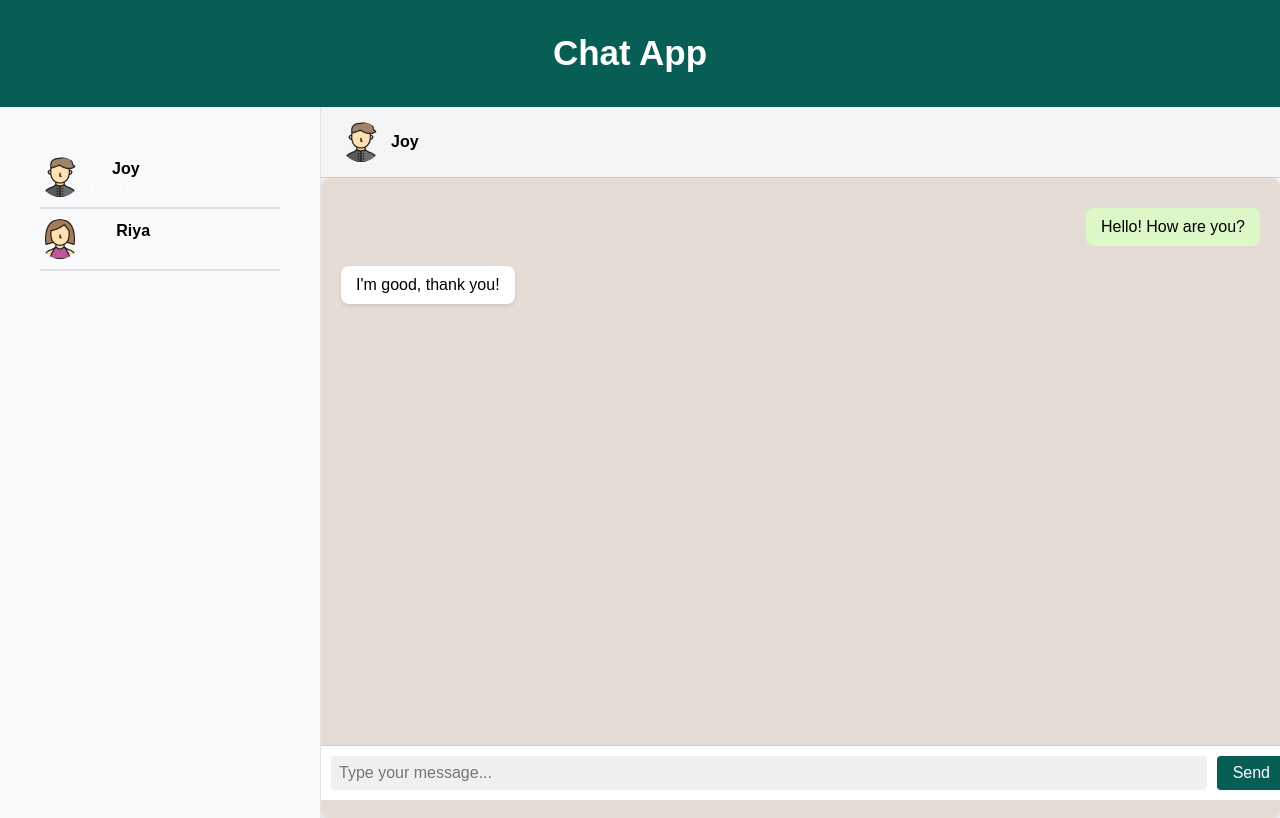
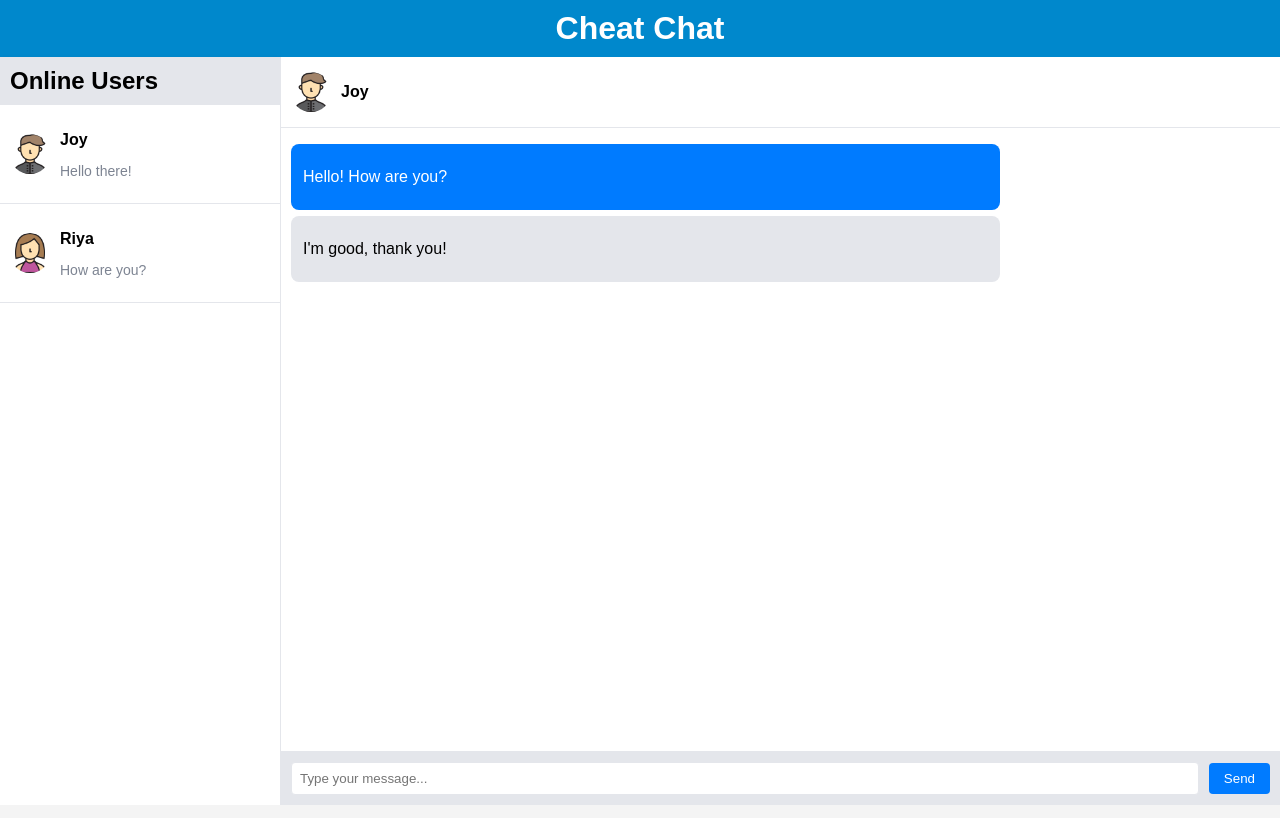
Before and after one commit to MockJoke/Basic-ChatApp, a website: page index.html in a window 1280 px wide. Shown: the top 818 px of the page. Drawn offline with nearby package versions, Linux system fonts and the light colour scheme; no server answers.

Commit message:
Updated app styling

```diff
--- a/index.html
+++ b/index.html
@@ -9,20 +9,25 @@
 
   <body>
     <header class="chat-header">
-      <h1>Chat App</h1>
+      <h1>Cheat Chat</h1>
     </header>
 
-    <div class="container">
+    <div class="app-container">
       <aside class="sidebar">
-        <div class="contact-list">
+        <header class="sidebar-header">
+          <h2>
+            Online Users
+          </h2>
+        </header>
+        <ul class="contact-list">
           <!-- Chat preview items will be added here dynamically -->
-        </div>
+        </ul>
       </aside>
-      <div class="chat-container">
-        <div class="currentcontact-info">
+      <section class="chat-container">
+        <header class="currentcontact-info">
           <img src="./images/user1-avatar.png" alt="User Avatar" class="currentcontact-avatar">
           <p class="currentcontact-name">Joy</p>
-        </div>
+        </header>
         <div class="message-container">
           <div class="message sender">
             <p>Hello! How are you?</p>
@@ -36,7 +41,7 @@
           <input type="text" id="input" placeholder="Type your message..." />
           <button id="send-button">Send</button>
         </div>
-      </div>
+      </section>
     </div>
 
     <script src="/socket.io/socket.io.js"></script>
--- a/styles.css
+++ b/styles.css
@@ -1,57 +1,55 @@
 /* Reset default margin and padding */
-body, ul {
+body, h1, h2, ul {
   margin: 0;
   padding: 0;
 }
 
-  /* Basic styling */
-  body {
+/* Set background color and font for the whole app */
+html, body {
   font-family: Arial, sans-serif;
-    background-color: #f5f5f5;
-    display: flex;
-    flex-direction: column;
-    align-items: flex-end; /* Align the chat interface to the right */
-    min-height: 100vh;
-    margin: 0;
+  background-color: #f4f4f4;
 }
 
+/* Header styles */
 .chat-header {
-    background-color: #075e54;
-    color: #fff;
-    padding: 10px 10px;
-    font-size: 17.5px;
+  background-color: #0088cc;
+  color: white;
+  padding: 10px;
   text-align: center;
-    width: 100%;
 }
 
-  .container {
+/* App container */
+.app-container {
   display: flex;
-    align-items: stretch;
-    height: 100vh;
-    width: 100vw;
-    overflow: hidden;
+  height: 93.5vh;
 }
 
+/* Sidebar styles */
 .sidebar {
-    flex: none;
   min-width: 280px;
   max-width: 350px;
-    background-color: #f8f9fa; /* Adjust color to match WhatsApp's sidebar */
-    padding: 20px;
-    border-right: 1px solid #e1e2e3; /* Add a border to separate sidebar and chat */
+  background-color: #fff;
+  box-shadow: 0px 2px 5px rgba(0, 0, 0, 0.1);
+  flex: 0 0 auto;
+  overflow-y: auto;
+}
+
+.sidebar-header {
+  background-color: #e4e6eb;
+  padding: 10px;
 }
 
 .contact-list {
-    padding: 20px;
-    overflow-y: auto;
+  list-style: none;
+  padding: 0;
 }
 
 .contact-item {
   display: flex;
   align-items: center;
-    padding: 10px 0;
+  padding: 10px;
+  border-bottom: 1px solid #e4e6eb;
   cursor: pointer;
-    border-bottom: 2.5px solid #e1e2e3;
 }
 
 .avatar {
@@ -62,39 +60,35 @@ body, ul {
 }
 
 .contact-info {
-    display: flex;
-    flex-direction: column;
-    align-items: center;
+  flex: 1;
 }
 
 .contact-name {
-    margin: 0;
   font-weight: bold;
+  font-size: 16px;
+  margin-bottom: 4px;
 }
 
 .last-message {
-    margin: 0;
+  color: #7d8492;
   font-size: 14px;
-    color: rgba(255, 255, 255, 0.7);
 }
 
+/* Chat container styles */
 .chat-container {
+  flex: 1;
   display: flex;
   flex-direction: column;
-    flex: 1; /* Make the chat container take the available space */
-    background-color: #f5f5f5;
-    position: relative;
-    overflow: auto;
+  background-color: #fff;
+  border-left: 1px solid #e4e6eb;
+  overflow-y: auto;
 }
 
 .currentcontact-info {
   display: flex;
   align-items: center;
-    padding: 10px 20px; /* Add padding for spacing */
-    background-color: #f5f5f5;
-    border-bottom: 1px solid #ccc;
-    position: sticky;
-    top: 0;
+  padding: 10px;
+  border-bottom: 1px solid #e4e6eb;
 }
 
 .currentcontact-avatar {
@@ -109,76 +103,56 @@ body, ul {
   font-size: 16px;
 }
 
-
 .message-container {
   flex: 1;
-    display: flex;
-    flex-direction: column;
-    align-items: flex-start;
-    overflow: auto;
-    padding: 20px;
-    width: 100%;
-    max-width: 100%; /* Adjust the maximum width to cover 65% of the screen */
-    height: 80%;
-    max-height: 80%;
-    box-sizing: border-box;
-    background-color: #e5ddd5;
-    border-radius: 8px;
-    box-shadow: 0px 4px 6px rgba(0, 0, 0, 0.1);
+  padding: 10px;
+  overflow-y: auto;
 }
 
 .message {
-    margin: 10px 0;
-    padding: 10px 15px;
+  max-width: 70%;
+  word-wrap: break-word;
   border-radius: 8px;
-    max-width: 80%;
+  padding: 8px 12px;
+  margin: 6px 0;
 }
 
-  .message.sender {
-    background-color: #dcf8c6;
+.sender {
+  background-color: #007bff;
+  color: white;
   align-self: flex-end;
 }
 
-  .message.receiver {
-    background-color: #fff;
+.receiver {
+  background-color: #e4e6eb;
   align-self: flex-start;
-    box-shadow: 0px 2px 4px rgba(0, 0, 0, 0.1);
 }
 
-  .message p {
-    margin: 0;
-  }
-
+/* Message input styles */
 .message-input {
   display: flex;
   align-items: center;
   justify-content: space-between;
-    background-color: #fff;
+  background-color: #e4e6eb;
   padding: 10px;
-    border-top: 1px solid #ccc;
-    width: calc(100% - 305px);
-    position: fixed; /* Add this line */
-    bottom: 0; /* Add this line */
+  border-top: 1px solid #e4e6eb;
   box-sizing: border-box;
+  width: 100%;
 }
 
 #input {
   flex: 1;
   padding: 8px;
-    border: none;
+  border: 1px solid #e4e6eb;
   border-radius: 4px;
-    font-size: 16px;
   margin-right: 10px;
-    background-color: #f0f0f0;
-    width: 100%; /* Set the width to match the container */
 }
 
 #send-button {
-    background-color: #075e54;
-    color: #fff;
+  background-color: #007bff;
+  color: white;
   border: none;
   border-radius: 4px;
-    padding: 8px 16px;
+  padding: 8px 15px;
   cursor: pointer;
-    font-size: 16px;
 }
```
Lines whose indentation alone changed are shown as unchanged.
